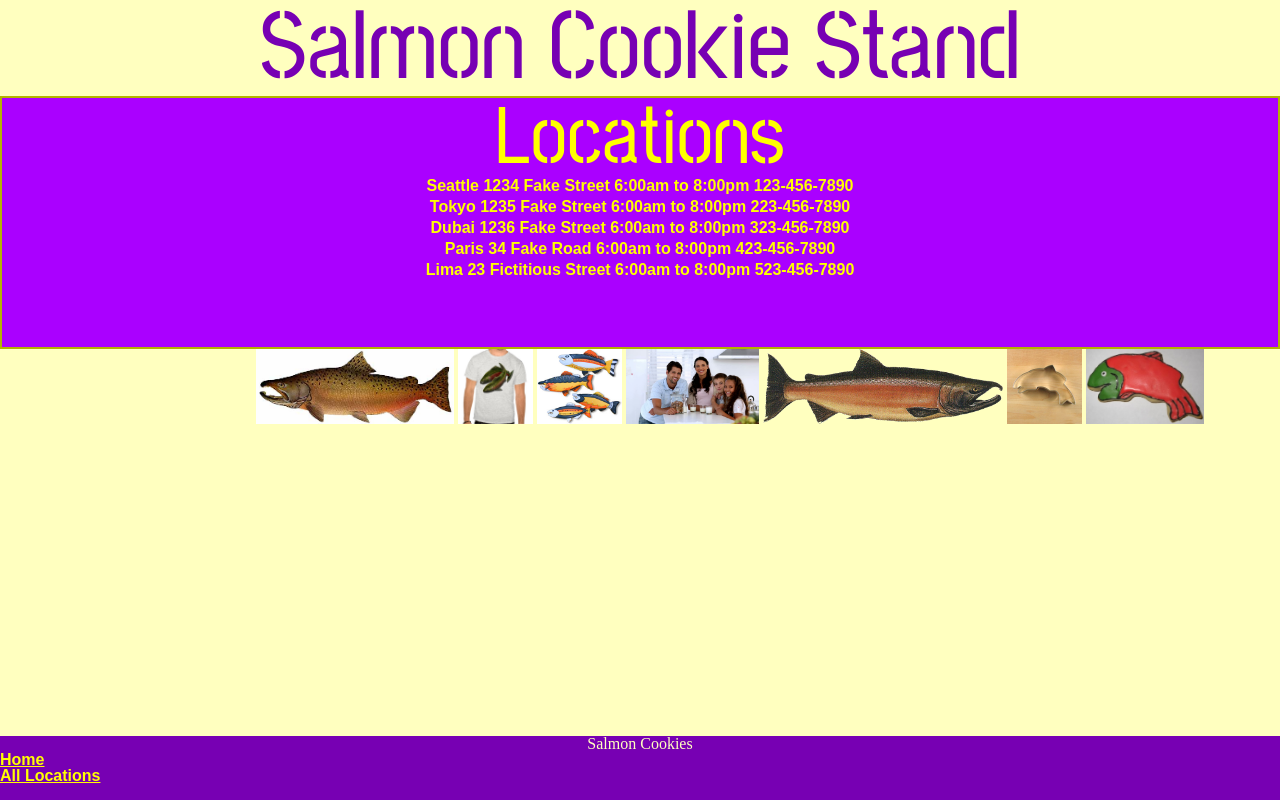
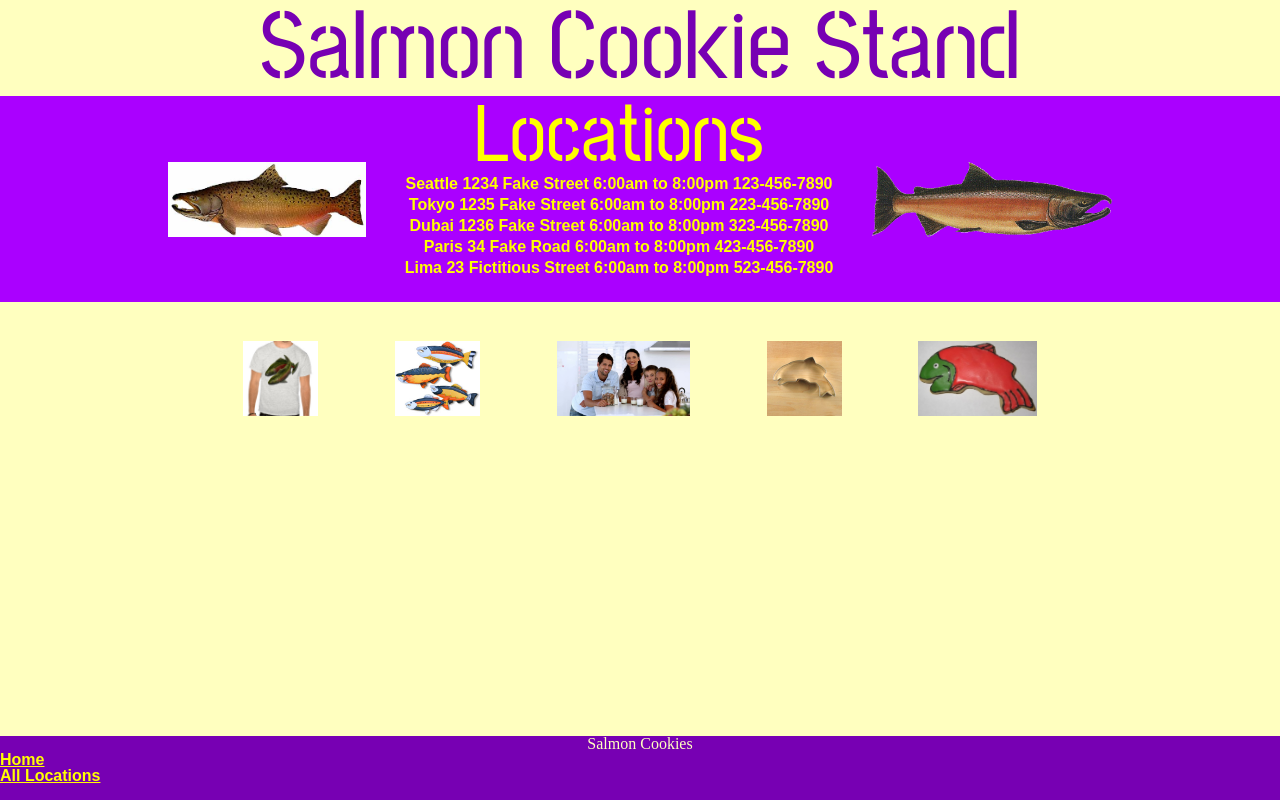
Before and after one commit to jordanLindo/cookie-stand, a plain HTML site: page index.html in a window 1280 px wide. Drawn offline with Linux system fonts and the light colour scheme; a web font is replaced by a local one.

Commit message:
Adjust images

```diff
--- a/CSS/index-style.css
+++ b/CSS/index-style.css
@@ -19,11 +19,22 @@ p{
 
 img{
     height: 75px;
+    margin: 3%;
+}
+
+.flex-container{
+    display: flex;
+    flex-direction: row;
+    background-color: var(--light-purple);
+    align-items: center;
+    justify-content: center;
 }
 
 .container{
-     flex-direction: row;
-     margin-left: 20%;
+    display: flex;
+    flex-direction: row;
+    align-items: center;
+    justify-content: center;
 
 }
 
@@ -31,3 +42,7 @@ img{
 a{
     align-content: center;
 }
+
+article{
+    border: none;
+}
--- a/CSS/style.css
+++ b/CSS/style.css
@@ -2,6 +2,14 @@
 colors to choose from
 #ffff00,#b3b300,#ffffbf,#aa00ff,#7700b3
 */
+:root,
+:root.light {
+    --bg-color: #ffffbf;
+    --dark-border: #b3b300;
+    --lg-text: #7700b3;
+    --light-purple: #aa00ff;
+    --bright-yellow: #ffff00;
+}
 
 
 
@@ -11,12 +19,12 @@ colors to choose from
 }
 
 body{
-    background-color: #ffffbf;
+    background-color: var(--bg-color);
 }
 
 h1, h2, h3, h4, h5, h6{
     font-family: Stick No Bills;
-    color: #7700b3;
+    color: var(--lg-text);
     text-align: center;
 }
 
@@ -26,15 +34,16 @@ h1{
 }
 
 article{
-    border: #b3b300 solid 2px;
-    background-color: #aa00ff;
+    border: solid 2px;
+    border-color: var(--dark-border);
+    background-color: var(--light-purple);
     min-width: 300px;
     width: auto;
 
 }
 
 article > *{
-    color: #ffff00;
+    color: var(--bright-yellow);
 }
 
 h2{
@@ -67,7 +76,7 @@ p{
 
 a{
     font-weight: bold;
-    color: #ffff00;
+    color: var(--bright-yellow);
 }
 
 .innerList{
@@ -76,7 +85,7 @@ a{
 
 div{
     margin-bottom: 5em;
-    background-color: #b3b300;
+    background-color: var(--dark-border);
     height: 800px;
 }
 
@@ -85,8 +94,8 @@ footer{
     left: 0;
     bottom: 0;
     width: 100%;
-    background-color: #7700b3;
-    color: #ffffbf;
+    background-color: var(--lg-text);
+    color: var(--bg-color);
     text-align: center;
     height: 4em;
 }
@@ -98,18 +107,20 @@ footer li{
 }
 
 table{
-    border: #b3b300 solid 3px;
-    color: #ffff00;
+    border: solid 3px;
+    border-color: var(--dark-border);
+    color: var(--bright-yellow);
     text-align: center;
     align-self: center;
-    background-color: #aa00ff;
+    background-color: var(--light-purple);
     margin-bottom: 5%;
 }
 
 th{
     font-weight: bolder;
     font-size: 2em;
-    border: #b3b300 solid 1px;;
+    border: solid 1px;
+    border-color: var(--dark-border);
     border-collapse: collapse;
     text-align: center;
     word-wrap: normal;
@@ -118,7 +129,8 @@ th{
 
 td{
     margin: 0;
-    border: #b3b300 solid 1px;
+    border: solid 1px;
+    border-color: var(--dark-border);
     border-collapse: collapse;
     font-size: 1em;
     font-weight: bold;
--- a/index.html
+++ b/index.html
@@ -15,16 +15,18 @@
     </head>
     <body>
         <h1>Salmon Cookie Stand</h1>
-        <article id="locationArticle">
-            <h2>Locations</h2>
-            <section id="locationSection"></section>
-        </article>
+        <section class="flex-container">
+            <img src="./Images/chinook.jpg" alt="A Chinook" />
+            <article id="locationArticle">
+                <h2>Locations</h2>
+                <section id="locationSection"></section>
+            </article>
+            <img src="./Images/salmon.png" alt="A Salmon"/>
+        </section>
         <section class="container">
-            <img src="./Images/chinook.jpg" alt="A Chinook" />
             <img src="./Images/shirt.jpg" alt="A shirt" />
             <img src="./Images/fish.jpg" alt="A fish" />
             <img src="./Images/family.jpg" alt="A family" />
-            <img src="./Images/salmon.png" alt="A Salmon">
             <img src="./Images/cutter.jpeg" alt="A cutter" />
             <img src="./Images/frosted-cookie.jpg" alt="A frosted-cookie" />
         </section>
```
